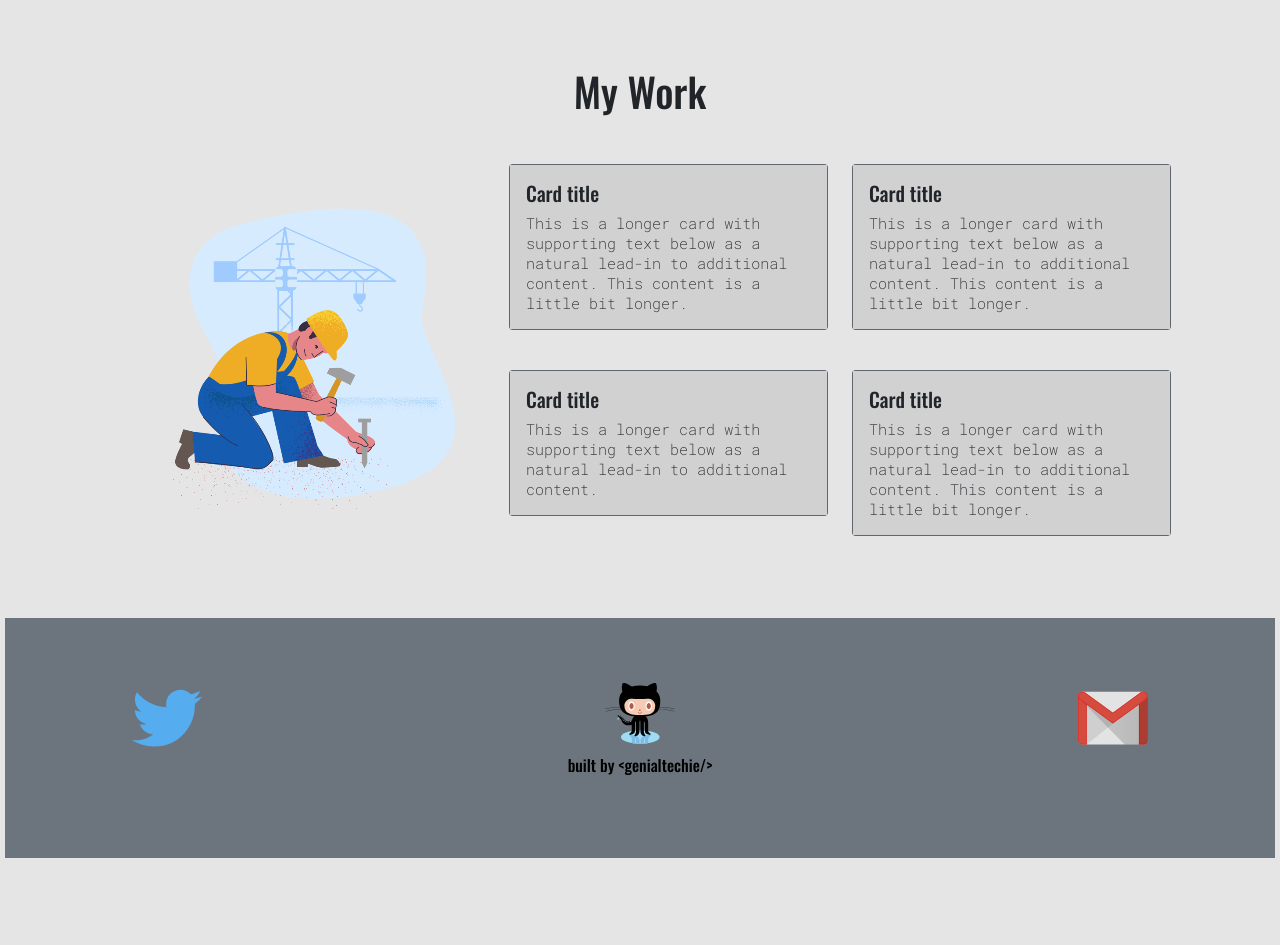
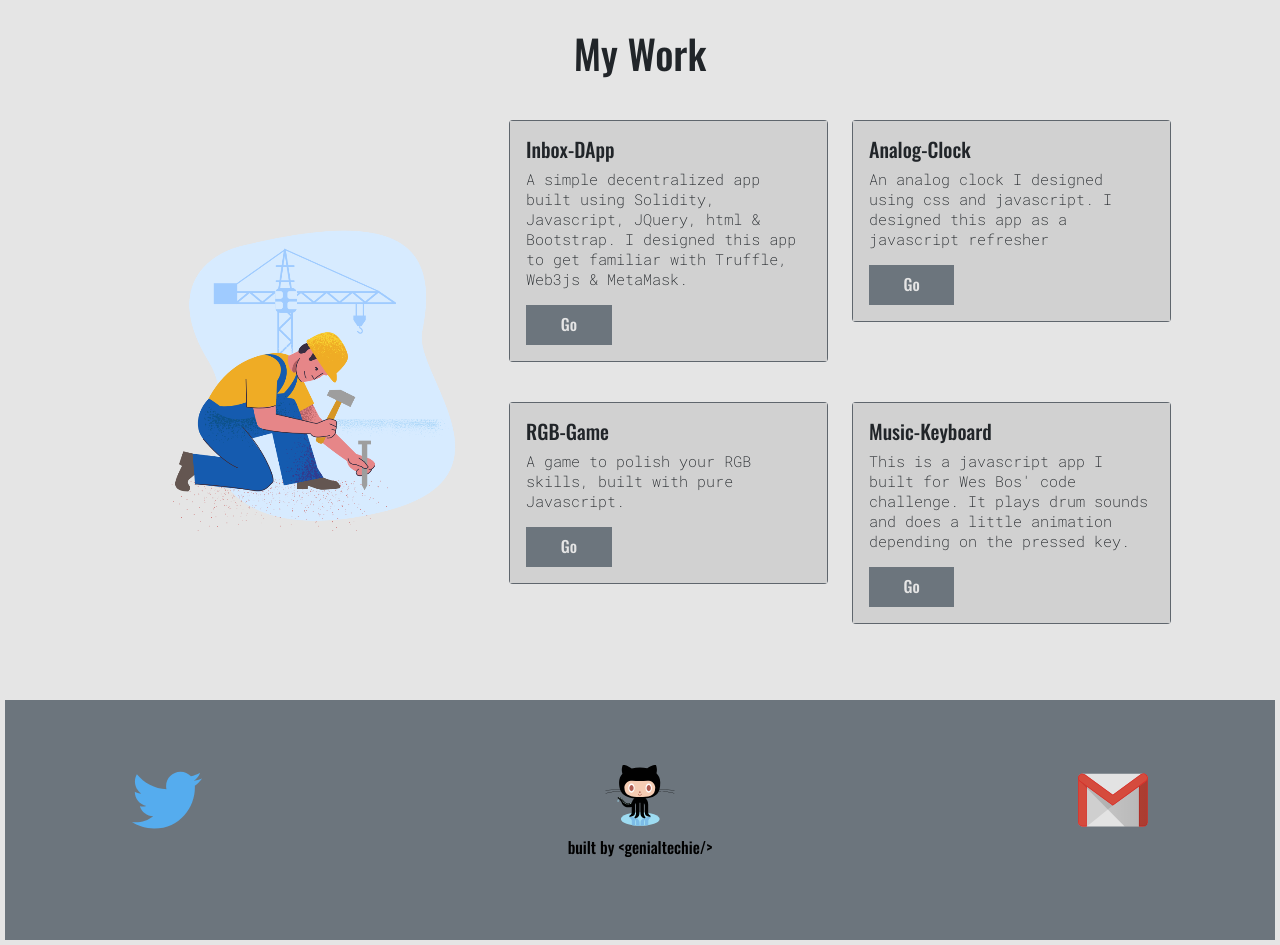
Before and after one commit to genialtechie/genialtechie.github.io, a plain HTML site: page index.html in a window 1280 px wide. Shown: the part 1680-2625 px from the top of the page. Before the commit the page ends 2543 px from the top, so only its background shows below. Drawn offline with nearby package versions, Linux system fonts and the light colour scheme.

Commit message:
replaced lorem text

```diff
--- a/index.html
+++ b/index.html
@@ -6,7 +6,8 @@
     <meta name="viewport" content="width=device-width, initial-scale=1.0">
     <link href="https://cdn.jsdelivr.net/npm/bootstrap@5.1.3/dist/css/bootstrap.min.css" rel="stylesheet" integrity="sha384-1BmE4kWBq78iYhFldvKuhfTAU6auU8tT94WrHftjDbrCEXSU1oBoqyl2QvZ6jIW3" crossorigin="anonymous">
     <link rel="stylesheet" href="src/style.css">
-    <title>Portfolio</title>
+    <link rel="icon" href="src/img/rocket-icon.png">
+    <title>&lt;genialtechie/&gt;</title>
 </head>
 <body>
     <div id="body" class="ctnr">
@@ -31,13 +32,13 @@
               </ul>
         </nav>
         <div id="about" class="ctnr">
-            <h1>What I do?</h1>
             <div id="abt-dets" class="ctnr">
-                <p class="about-text txt">
-                    Lorem ipsum dolor sit amet, consectetur adipisicing elit. Facere excepturi corrupti cum est, quia qui dicta asperiores,
-                    similique voluptatibus sequi, deserunt ab doloremque ullam in aliquam harum perspiciatis incidunt dolor! Lorem ipsum dolor sit amet consectetur adipisicing elit.
-                    Magnam animi sed voluptatum ab harum fugit? Lorem, ipsum dolor sit amet consectetur adipisicing elit. Illo, fuga!
-                </p>
+                <div class="about-text txt">
+                    <p>
+                        I am <b>Haleem Bello</b>, a developer based in Atlanta. I taught myself everything I know about programming and I am the best at having fun while doing it! This is what keeps me up at night, a never ending thirst to create beautiful, powerful things and share them with the world.
+                    </p>
+                </div>
+
                 <img src="src/img/laptop.png" class="abt-img" alt="">
             </div>
             <div class="mybtn btn">CHECK OUT MY WORK</div>
@@ -67,7 +68,7 @@
                         <span>I love playing soccer, and I am a huge Manchester United fan! Posters and everything.</span>
                     </li>
                     <li class="game-item intrst">
-                        <span>I hop on the PlayStation from time to time, add my PSN, just don't make the mistake of challenging me </span>
+                        <span>I hop on the PlayStation from time to time, add my <a href="https://psnprofiles.com/bighbo23" target="_blank" rel="noopener noreferrer">PSN</a> , just don't make the mistake of challenging me </span>
                     </li>
                     <li class="wrld-item intrst">
                         <span>I watch videos about world affairs and debate them with friends when I have the time.</span>
@@ -89,32 +90,36 @@
                     <div class="col">
                       <div class="card bg-secondary mb-3">
                         <div class="card-body">
-                          <h5 class="card-title">Card title</h5>
-                          <p class="card-text">This is a longer card with supporting text below as a natural lead-in to additional content. This content is a little bit longer.</p>
+                          <h5 class="card-title">Inbox-DApp</h5>
+                          <p class="card-text">A simple decentralized app built using Solidity, Javascript, JQuery, html & Bootstrap. I designed this app to get familiar with Truffle, Web3js & MetaMask.</p>
+                          <a href="https://github.com/genialtechie/inbox-dapp" class="btn project-btn" target="_blank">Go</a>
                         </div>
                       </div>
                     </div>
                     <div class="col">
                       <div class="card bg-secondary mb-3">
                         <div class="card-body">
-                          <h5 class="card-title">Card title</h5>
-                          <p class="card-text">This is a longer card with supporting text below as a natural lead-in to additional content. This content is a little bit longer.</p>
+                          <h5 class="card-title">Analog-Clock</h5>
+                          <p class="card-text">An analog clock I designed using css and javascript. I designed this app as a javascript refresher</p>
+                          <a href="https://github.com/genialtechie/css-js-clock" class="btn project-btn" target="_blank">Go</a>
                         </div>
                       </div>
                     </div>
                     <div class="col">
                       <div class="card bg-secondary mb-3">
                         <div class="card-body">
-                          <h5 class="card-title">Card title</h5>
-                          <p class="card-text">This is a longer card with supporting text below as a natural lead-in to additional content.</p>
+                          <h5 class="card-title">RGB-Game</h5>
+                          <p class="card-text">A game to polish your RGB skills, built with pure Javascript.</p>
+                          <a href="https://github.com/genialtechie/Javascript-RGB-Game" class="btn project-btn" target="_blank">Go</a>
                         </div>
                       </div>
                     </div>
                     <div class="col">
                       <div class="card bg-secondary mb-3">
                         <div class="card-body">
-                          <h5 class="card-title">Card title</h5>
-                          <p class="card-text">This is a longer card with supporting text below as a natural lead-in to additional content. This content is a little bit longer.</p>
+                          <h5 class="card-title">Music-Keyboard</h5>
+                          <p class="card-text">This is a javascript app I built for Wes Bos' code challenge. It plays drum sounds and does a little animation depending on the pressed key.</p>
+                          <a href="https://github.com/genialtechie/javascript-music-events" class="btn project-btn" target="_blank">Go</a>
                         </div>
                       </div>
                     </div>
@@ -124,9 +129,9 @@
         </div>
         <div id="contact" class="ctnr">
             <div class="ctnr socials">
-                <img src="src/img/twitter-icon.svg" alt="">
-                <img src="src/img/github-icon.svg" alt="">
-                <img src="src/img/gmail-icon.svg" alt="">
+                <a href="https://twitter.com/genialtechie" target="_blank"><img src="src/img/twitter-icon.svg" alt=""></a>
+                <a href="https://github.com/genialtechie" target="_blank"><img src="src/img/github-icon.svg" alt=""></a>
+                <a href="mailto:only1hbo@icloud.com" target="_blank"><img src="src/img/gmail-icon.svg" alt=""></a>
             </div>
             <p>built by &lt;genialtechie/&gt;</p>
         </div>
--- a/src/style.css
+++ b/src/style.css
@@ -2,6 +2,14 @@
 body{
     background-color: #e5e5e5;
     font-family: 'Oswald', sans-serif;
+}
+
+a{
+    text-decoration: none;
+    color: inherit;
+}
+a:hover{
+    color: #6c757d;
 }
 
 #body {
@@ -41,7 +49,7 @@ body{
     color: #b5b5b5;
 }
 #about {
-    margin-top: 50px;
+    margin-top: 70px;
     padding: 10px;
     width: 80%;
 }
@@ -72,11 +80,8 @@ body{
     color: #e5e5e5;
 }
 
-.mybtn:hover {
-    color: #b5b5b5;
-}
-
 #stack {
+    margin: 20px 0;
     background-color: #d1d1d1;
     flex-direction: row;
     justify-content: space-around;
@@ -85,7 +90,7 @@ body{
 }
 
 #interests {
-    margin-top: 40px;
+    margin-top: 60px;
     width: 80%;
 }
 
@@ -142,6 +147,13 @@ body{
     font: 15px 'Roboto Mono', monospace;
 }
 
+.project-btn{
+    width: 30%;
+    height: 40px;
+    border-radius: 0%;
+    background-color: #6c757d;
+    color: #e5e5e5;
+}
 #contact {
     margin-top: 60px;
     width: 100%;
```
Also changed, not shown: src/img/rocket-icon.png (added).
